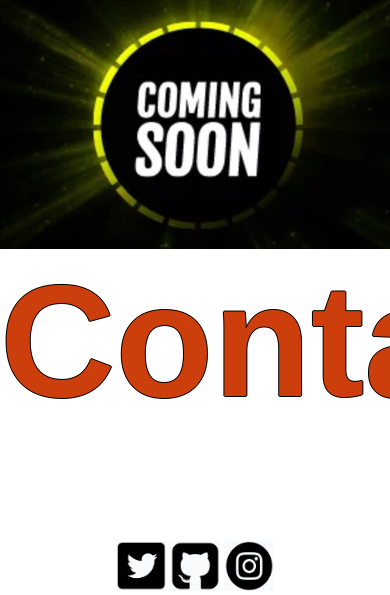
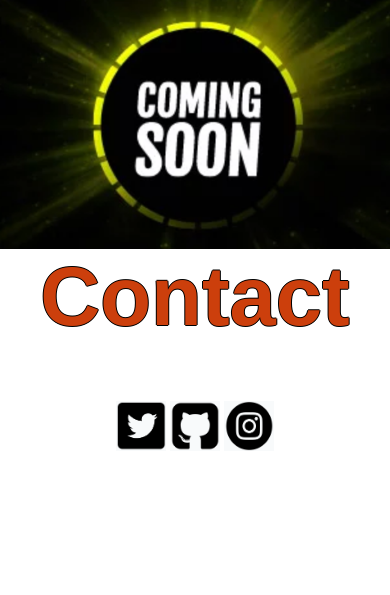
Before and after one commit to Knux2/portfolio, a PHP site: page / in a window 390 px wide; the page is wider, and only the part inside the window is pictured. Shown: the part 2200-2795 px from the top of that part. After the commit the page ends 2651 px from the top of that part, so only its background shows below. Run offline with PHP 8.4, Linux system fonts and the light colour scheme.

Commit message:
Added media query for Contact Info

```diff
--- a/css/style.css
+++ b/css/style.css
@@ -131,7 +131,7 @@ nav {
 
 .contactInfo {
     margin: 0 auto;
-    font-size: 5rem;
+    font-size: 4.3rem;
     color: #CC3F0C;
     text-align: center;
     font-family: SignPainter, sans-serif;
@@ -185,6 +185,10 @@ nav {
     .projectInfo {
         font-size: 0.9rem
     }
+
+    .contactInfo {
+        font-size: 3.6rem;
+    }
 }
 
 @media screen and (max-width: 550px) {
@@ -222,4 +226,8 @@ nav {
     .projectBox {
         width: 100%;
     }
+
+    .contactInfo {
+        font-size: 2.6rem;
+    }
 }
```
